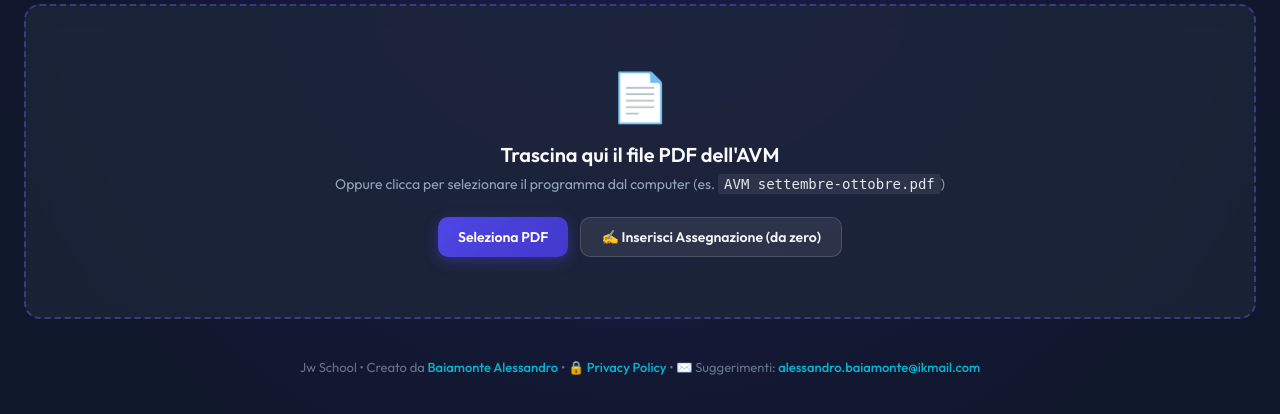
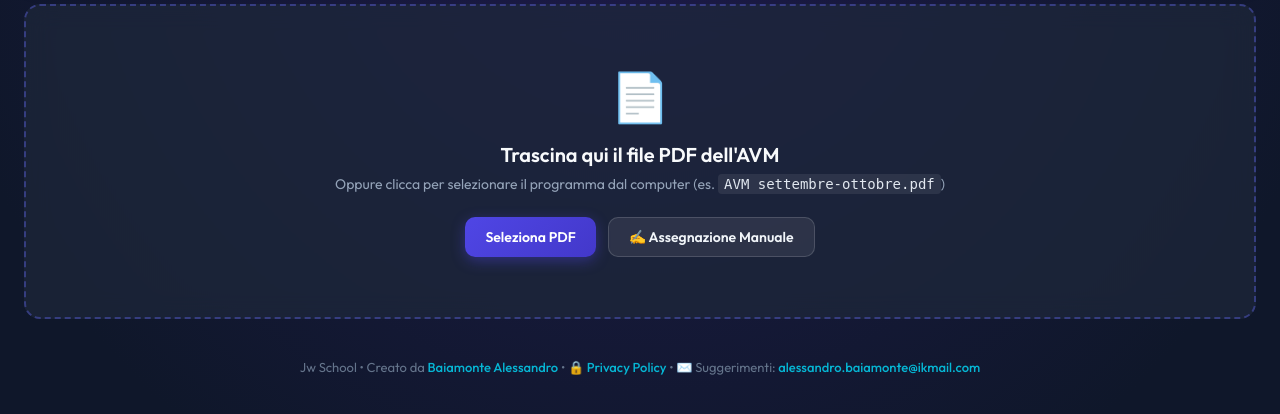
Before and after one commit to alebaia81/jwschool, a FastAPI app: page / in a window 1280 px wide. Shown: the part 130-544 px from the top of the page. Run offline with FastAPI, Linux system fonts and the light colour scheme.

Commit message:
Update button label to 'Assegnazione Manuale'

```diff
--- a/templates/index.html
+++ b/templates/index.html
@@ -38,7 +38,7 @@
                     <p>Oppure clicca per selezionare il programma dal computer (es. <code>AVM settembre-ottobre.pdf</code>)</p>
                     <div style="display: flex; gap: 12px; justify-content: center; flex-wrap: wrap; margin-top: 8px;">
                         <button class="btn btn-primary" onclick="document.getElementById('fileInput').click()">Seleziona PDF</button>
-                        <button class="btn btn-secondary" onclick="addManualAssignment()">✍️ Inserisci Assegnazione (da zero)</button>
+                        <button class="btn btn-secondary" onclick="addManualAssignment()">✍️ Assegnazione Manuale</button>
                     </div>
                 </div>
             </div>
@@ -117,8 +117,8 @@
                         <div class="help-step">
                             <div class="help-step-icon">1️⃣</div>
                             <div class="help-step-text">
-                                <strong>Carica il PDF dell'AVM o Crea da Zero</strong>
-                                <p>Trascina il PDF ufficiale dell'AVM nell'area di caricamento, oppure clicca su <strong>✍️ Inserisci Assegnazione (da zero)</strong> per compilare il programma manualmente senza PDF.</p>
+                                <strong>Carica il PDF dell'AVM o Assegnazione Manuale</strong>
+                                <p>Trascina il PDF ufficiale dell'AVM nell'area di caricamento, oppure clicca su <strong>✍️ Assegnazione Manuale</strong> per compilare il programma manualmente senza PDF.</p>
                             </div>
                         </div>
                         <div class="help-step">
```
